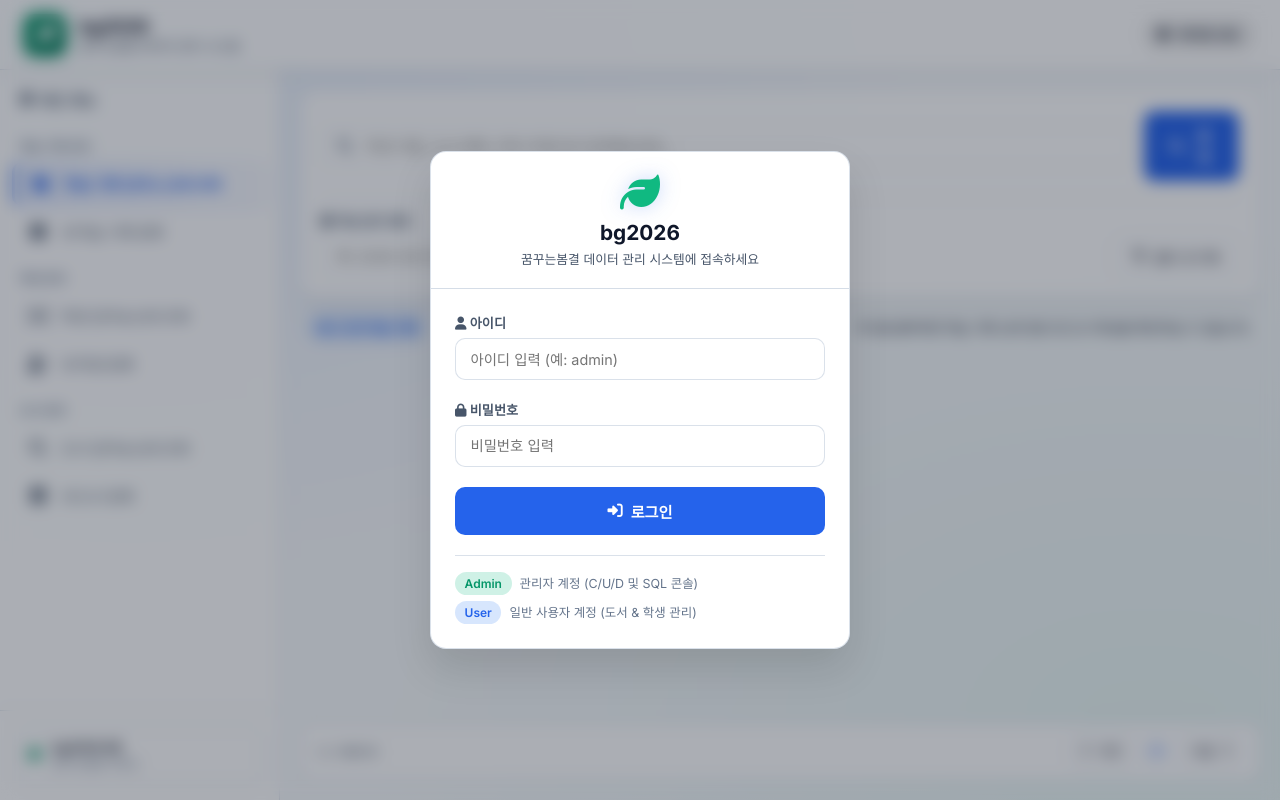
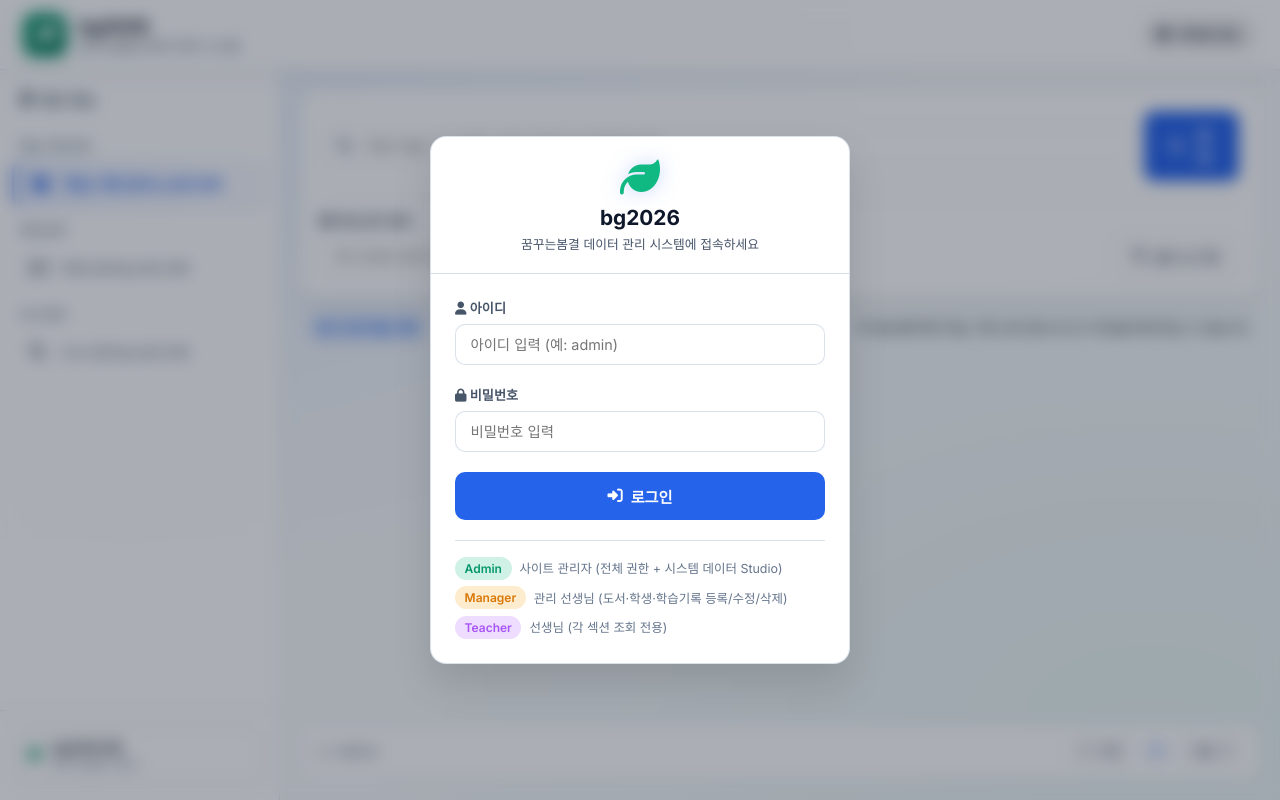
Before and after one commit to earthaholic/bg2026, a FastAPI app: page / in a window 1280 px wide. Run offline with FastAPI, Linux system fonts and the light colour scheme.

Commit message:
feat: 권한 체계를 3단계(사이트 관리자/관리 선생님/선생님)로 분리하고 도메인 수정·삭제 전용 API와 계정 마이그레이션 추가

```diff
--- a/main.py
+++ b/main.py
@@ -24,7 +24,7 @@ from database import (
     execute_raw_sql,
     get_db_connection
 )
-from auth import create_access_token, get_current_user, get_current_admin
+from auth import create_access_token, get_current_user, get_current_admin, get_current_staff
 
 app = FastAPI(
     title="bg2026 - 꿈꾸는봄결 데이터 관리 시스템",
@@ -144,10 +144,11 @@ def get_me(current_user: Dict[str, Any] = Depends(get_current_user)):
     }
 
 # --- User Book Registration & Search APIs ---
+# 등록/수정/삭제: 관리 선생님(manager) 이상만 가능 / 조회: 모든 로그인 사용자 가능
 @app.post("/api/user/books")
 def user_register_book(
     payload: UserBookRegisterRequest,
-    current_user: Dict[str, Any] = Depends(get_current_user)
+    current_user: Dict[str, Any] = Depends(get_current_staff)
 ):
     if not payload.Title or not payload.Title.strip():
         raise HTTPException(status_code=400, detail="도서명(Title)은 필수 입력 항목입니다.")
@@ -319,7 +320,7 @@ def user_get_book_detail(
 @app.post("/api/user/students")
 def user_register_student(
     payload: UserStudentRegisterRequest,
-    current_user: Dict[str, Any] = Depends(get_current_user)
+    current_user: Dict[str, Any] = Depends(get_current_staff)
 ):
     if not payload.Name or not payload.Name.strip():
         raise HTTPException(status_code=400, detail="학생 이름(Name)은 필수 입력 항목입니다.")
@@ -509,7 +510,7 @@ def picker_search_books(
 @app.post("/api/user/studylogs")
 def user_register_studylog(
     payload: UserStudyLogRegisterRequest,
-    current_user: Dict[str, Any] = Depends(get_current_user)
+    current_user: Dict[str, Any] = Depends(get_current_staff)
 ):
     if not payload.StudentId or payload.StudentId <= 0:
         raise HTTPException(status_code=400, detail="학생을 선택해 주세요.")
@@ -639,6 +640,112 @@ def user_get_studylog_detail(
         raise HTTPException(status_code=404, detail="해당 학습 기록을 찾을 수 없습니다.")
     return {"studylog": dict(row)}
 
+# --- Domain Data Update/Delete APIs (관리 선생님 이상 전용) ---
+def _resolve_domain_pk(table_name: str, id_val: Any) -> Optional[int]:
+    """rowid 또는 Id 중 실제 행의 rowid를 찾는다. 없으면 None.
+    INTEGER PRIMARY KEY 컬럼(Id)이 rowid 별칭이므로 결과 키가 'Id'로 나올 수 있어
+    컬럼명 대신 인덱스(0)로 접근한다."""
+    conn = get_db_connection()
+    try:
+        cursor = conn.cursor()
+        cursor.execute(f'SELECT rowid FROM "{table_name}" WHERE rowid = ? OR "Id" = ?', (id_val, id_val))
+        row = cursor.fetchone()
+        return row[0] if row else None
+    finally:
+        conn.close()
+
+@app.put("/api/user/books/{book_id}")
+def user_update_book(
+    book_id: int,
+    payload: RowDataRequest,
+    current_user: Dict[str, Any] = Depends(get_current_staff)
+):
+    row_id = _resolve_domain_pk("Books", book_id)
+    if row_id is None:
+        raise HTTPException(status_code=404, detail="해당 도서를 찾을 수 없습니다.")
+    try:
+        res = update_table_row("Books", "rowid", row_id, payload.data)
+        return {
+            "status": "success",
+            "message": "도서 정보가 성공적으로 수정되었습니다.",
+            "updated_rows": res.get("updated_rows")
+        }
+    except Exception as e:
+        raise HTTPException(status_code=400, detail=f"도서 수정 중 오류가 발생했습니다: {str(e)}")
+
+@app.delete("/api/user/books/{book_id}")
+def user_delete_book(
+    book_id: int,
+    current_user: Dict[str, Any] = Depends(get_current_staff)
+):
+    row_id = _resolve_domain_pk("Books", book_id)
+    if row_id is None:
+        raise HTTPException(status_code=404, detail="해당 도서를 찾을 수 없습니다.")
+    try:
+        res = delete_table_row("Books", "rowid", row_id)
+        return {
+            "status": "success",
+            "message": "도서가 성공적으로 삭제되었습니다.",
+            "deleted_rows": res.get("deleted_rows")
+        }
+    except Exception as e:
+        raise HTTPException(status_code=400, detail=f"도서 삭제 중 오류가 발생했습니다: {str(e)}")
+
+@app.put("/api/user/students/{student_id}")
+def user_update_student(
+    student_id: int,
+    payload: RowDataRequest,
+    current_user: Dict[str, Any] = Depends(get_current_staff)
+):
+    row_id = _resolve_domain_pk("Students", student_id)
+    if row_id is None:
+        raise HTTPException(status_code=404, detail="해당 학생을 찾을 수 없습니다.")
+    try:
+        res = update_table_row("Students", "rowid", row_id, payload.data)
+        return {
+            "status": "success",
+            "message": "학생 정보가 성공적으로 수정되었습니다.",
+            "updated_rows": res.get("updated_rows")
+        }
+    except Exception as e:
+        raise HTTPException(status_code=400, detail=f"학생 수정 중 오류가 발생했습니다: {str(e)}")
+
+@app.delete("/api/user/students/{student_id}")
+def user_delete_student(
+    student_id: int,
+    current_user: Dict[str, Any] = Depends(get_current_staff)
+):
+    row_id = _resolve_domain_pk("Students", student_id)
+    if row_id is None:
+        raise HTTPException(status_code=404, detail="해당 학생을 찾을 수 없습니다.")
+    try:
+        res = delete_table_row("Students", "rowid", row_id)
+        return {
+            "status": "success",
+            "message": "학생이 성공적으로 삭제되었습니다.",
+            "deleted_rows": res.get("deleted_rows")
+        }
+    except Exception as e:
+        raise HTTPException(status_code=400, detail=f"학생 삭제 중 오류가 발생했습니다: {str(e)}")
+
+@app.delete("/api/user/studylogs/{log_id}")
+def user_delete_studylog(
+    log_id: int,
+    current_user: Dict[str, Any] = Depends(get_current_staff)
+):
+    row_id = _resolve_domain_pk("StudyLogs", log_id)
+    if row_id is None:
+        raise HTTPException(status_code=404, detail="해당 학습 기록을 찾을 수 없습니다.")
+    try:
+        res = delete_table_row("StudyLogs", "rowid", row_id)
+        return {
+            "status": "success",
+            "message": "학습 기록이 성공적으로 삭제되었습니다.",
+            "deleted_rows": res.get("deleted_rows")
+        }
+    except Exception as e:
+        raise HTTPException(status_code=400, detail=f"학습 기록 삭제 중 오류가 발생했습니다: {str(e)}")
+
 # --- Database & Table Metadata APIs (Admin Only) ---
 
 
@@ -650,7 +757,7 @@ def list_tables(current_user: Dict[str, Any] = Depends(get_current_user)):
     return {"tables": tables}
 
 @app.get("/api/tables/{table_name}/schema")
-def table_schema(table_name: str, current_user: Dict[str, Any] = Depends(get_current_user)):
+def table_schema(table_name: str, current_user: Dict[str, Any] = Depends(get_current_admin)):
     schema = get_table_schema(table_name)
     if not schema:
         raise HTTPException(status_code=404, detail="테이블을 찾을 수 없습니다.")
--- a/static/css/styles.css
+++ b/static/css/styles.css
@@ -391,6 +391,18 @@ body {
     border-color: rgba(16, 185, 129, 0.3);
 }
 
+.role-pill.manager {
+    background: rgba(245, 158, 11, 0.15);
+    color: var(--warning);
+    border-color: rgba(245, 158, 11, 0.3);
+}
+
+.role-pill.teacher {
+    background: rgba(168, 85, 247, 0.15);
+    color: #a855f7;
+    border-color: rgba(168, 85, 247, 0.3);
+}
+
 /* Buttons */
 .btn {
     display: inline-flex;
@@ -1742,6 +1754,8 @@ body {
 }
 
 .badge-admin { background: rgba(16, 185, 129, 0.2); color: var(--success); }
+.badge-manager { background: rgba(245, 158, 11, 0.2); color: var(--warning); }
+.badge-teacher { background: rgba(168, 85, 247, 0.2); color: #a855f7; }
 .badge-user { background: rgba(59, 130, 246, 0.2); color: var(--primary); }
 
 .modal-actions {
--- a/static/js/app.js
+++ b/static/js/app.js
@@ -214,6 +214,19 @@ document.addEventListener('DOMContentLoaded', () => {
 
     // Init App
     init();
+
+    // Role Helpers
+    const ROLE_LABELS = { admin: '사이트 관리자', manager: '관리 선생님', teacher: '선생님' };
+    const STAFF_ONLY_VIEWS = ['studylog-reg', 'student-reg', 'book-reg'];
+    const ADMIN_ONLY_VIEWS = ['data-view', 'sql-console'];
+
+    function isAdmin() {
+        return !!(currentUser && currentUser.role === 'admin');
+    }
+
+    function isStaff() {
+        return !!(currentUser && (currentUser.role === 'admin' || currentUser.role === 'manager'));
+    }
 
     async function init() {
         setupEventListeners();
@@ -249,19 +262,28 @@ document.addEventListener('DOMContentLoaded', () => {
         userProfileBadge.classList.remove('hidden');
         btnLogout.classList.remove('hidden');
         badgeUsername.textContent = currentUser.username;
-        badgeRole.textContent = currentUser.role.toUpperCase();
+        badgeRole.textContent = (ROLE_LABELS[currentUser.role] || currentUser.role).toUpperCase();
         badgeRole.className = `role-pill ${currentUser.role}`;
 
         const adminOnlyItems = document.querySelectorAll('.admin-only');
-        if (currentUser.role === 'admin') {
-            adminOnlyItems.forEach(el => el.classList.remove('hidden'));
-        } else {
-            adminOnlyItems.forEach(el => el.classList.add('hidden'));
+        const staffOnlyItems = document.querySelectorAll('.staff-only');
+        adminOnlyItems.forEach(el => el.classList.toggle('hidden', !isAdmin()));
+        staffOnlyItems.forEach(el => el.classList.toggle('hidden', !isStaff()));
+
+        // 선생님(조회 전용)은 검색/상세 조회 뷰로 이동
+        if (!isStaff()) {
             switchView('studylog-search');
         }
     }
 
     function switchView(targetView) {
+        // 권한 가드: 선생님은 등록 뷰, 사이트 관리자 외에는 Studio 뷰 접근 불가
+        if (STAFF_ONLY_VIEWS.includes(targetView) && !isStaff()) {
+            targetView = 'studylog-search';
+        } else if (ADMIN_ONLY_VIEWS.includes(targetView) && !isAdmin()) {
+            targetView = 'studylog-search';
+        }
+
         document.querySelectorAll('.menu-nav-item').forEach(item => {
             item.classList.toggle('active', item.getAttribute('data-view') === targetView);
         });
@@ -270,7 +292,7 @@ document.addEventListener('DOMContentLoaded', () => {
             view.classList.toggle('active', view.id === `view-${targetView}`);
         });
 
-        if (targetView === 'data-view' && currentUser && currentUser.role === 'admin') {
+        if (targetView === 'data-view' && isAdmin()) {
             dataStudioHeaderBar.classList.remove('hidden');
         } else {
             dataStudioHeaderBar.classList.add('hidden');
@@ -302,6 +324,7 @@ document.addEventListener('DOMContentLoaded', () => {
         userProfileBadge.classList.add('hidden');
         btnLogout.classList.add('hidden');
         document.querySelectorAll('.admin-only').forEach(el => el.classList.add('hidden'));
+        document.querySelectorAll('.staff-only').forEach(el => el.classList.add('hidden'));
         dataStudioHeaderBar.classList.add('hidden');
         showLoginModal();
     }
@@ -643,7 +666,7 @@ document.addEventListener('DOMContentLoaded', () => {
 
             formUserBookReg.reset();
             await loadRecentBooks();
-            if (currentUser.role === 'admin' && currentTable === 'Books') {
+            if (isAdmin() && currentTable === 'Books') {
                 await loadTableData();
             }
         } catch (err) {
@@ -685,7 +708,7 @@ document.addEventListener('DOMContentLoaded', () => {
 
             formUserStudentReg.reset();
             await loadRecentStudents();
-            if (currentUser.role === 'admin' && currentTable === 'Students') {
+            if (isAdmin() && currentTable === 'Students') {
                 await loadTableData();
             }
         } catch (err) {
@@ -1226,7 +1249,7 @@ document.addEventListener('DOMContentLoaded', () => {
 
             // NOTE: Do NOT reset the form! Selected student, book, and date remain intact!
             await loadRecentStudyLogs();
-            if (currentUser && currentUser.role === 'admin' && currentTable === 'StudyLogs') {
+            if (isAdmin() && currentTable === 'StudyLogs') {
                 await loadTableData();
             }
         } catch (err) {
@@ -1363,7 +1386,7 @@ document.addEventListener('DOMContentLoaded', () => {
             const data = await apiFetch(`/api/user/studylogs/${logId}`);
             const l = data.studylog;
 
-            if (currentUser && currentUser.role === 'admin') {
+            if (isStaff()) {
                 modalStudyLogDetailActions.innerHTML = `
                     <button id="btn-modal-delete-studylog" class="btn btn-sm btn-danger">
                         <i class="fa-solid fa-trash-can"></i> 학습 기록 삭제
@@ -1427,13 +1450,11 @@ document.addEventListener('DOMContentLoaded', () => {
         modalStudyLogDeleteConfirm.classList.remove('hidden');
 
         btnSubmitStudyLogDeleteConfirm.onclick = async () => {
-            const pkCol = l.row_id ? 'rowid' : 'Id';
             const pkVal = l.row_id || l.Id;
 
             try {
-                await apiFetch('/api/tables/StudyLogs/row', {
-                    method: 'DELETE',
-                    body: JSON.stringify({ pk_col: pkCol, pk_val: pkVal })
+                await apiFetch(`/api/user/studylogs/${pkVal}`, {
+                    method: 'DELETE'
                 });
 
                 modalStudyLogDeleteConfirm.classList.add('hidden');
@@ -1658,7 +1679,7 @@ document.addEventListener('DOMContentLoaded', () => {
             const b = data.book;
             currentDetailBook = b;
 
-            if (currentUser && currentUser.role === 'admin') {
+            if (isStaff()) {
                 modalBookDetailActions.innerHTML = `
                     <button id="btn-modal-edit-book" class="btn btn-sm btn-primary">
                         <i class="fa-solid fa-pen-to-square"></i> 수정
@@ -1797,7 +1818,7 @@ document.addEventListener('DOMContentLoaded', () => {
             const data = await apiFetch(`/api/user/students/${studentId}`);
             const s = data.student;
 
-            if (currentUser && currentUser.role === 'admin') {
+            if (isStaff()) {
                 modalStudentDetailActions.innerHTML = `
                     <button id="btn-modal-edit-student" class="btn btn-sm btn-primary">
                         <i class="fa-solid fa-pen-to-square"></i> 수정
@@ -2179,13 +2200,11 @@ document.addEventListener('DOMContentLoaded', () => {
         btnSubmitStudentDeleteConfirm.onclick = async () => {
             if (inputConfirmDeleteStudentName.value.trim() !== expectedName) return;
 
-            const pkCol = s.row_id ? 'rowid' : 'Id';
             const pkVal = s.row_id || s.Id;
 
             try {
-                await apiFetch('/api/tables/Students/row', {
-                    method: 'DELETE',
-                    body: JSON.stringify({ pk_col: pkCol, pk_val: pkVal })
+                await apiFetch(`/api/user/students/${pkVal}`, {
+                    method: 'DELETE'
                 });
 
                 modalStudentDeleteConfirm.classList.add('hidden');
@@ -2204,7 +2223,7 @@ document.addEventListener('DOMContentLoaded', () => {
 
     // Render Admin Student Detail Edit Form Mode
     function renderStudentDetailEditForm(s, studentId) {
-        modalStudentDetailTitle.innerHTML = `<i class="fa-solid fa-pen-to-square"></i> 학생 정보 수정 (Admin)`;
+        modalStudentDetailTitle.innerHTML = `<i class="fa-solid fa-pen-to-square"></i> 학생 정보 수정`;
         modalStudentDetailActions.innerHTML = '';
 
         let html = `
@@ -2281,17 +2300,10 @@ document.addEventListener('DOMContentLoaded', () => {
             return;
         }
 
-        const pkCol = origStudent.row_id ? 'rowid' : 'Id';
-        const pkVal = origStudent.row_id || origStudent.Id;
-
         try {
-            await apiFetch('/api/tables/Students/row', {
+            await apiFetch(`/api/user/students/${studentId}`, {
                 method: 'PUT',
-                body: JSON.stringify({
-                    pk_col: pkCol,
-                    pk_val: pkVal,
-                    data: data
-                })
+                body: JSON.stringify({ data: data })
             });
 
             await openStudentDetailModal(studentId);
@@ -2329,13 +2341,11 @@ document.addEventListener('DOMContentLoaded', () => {
         btnSubmitDeleteConfirm.onclick = async () => {
             if (inputConfirmDeleteTitle.value.trim() !== expectedTitle) return;
 
-            const pkCol = b.row_id ? 'rowid' : 'Id';
             const pkVal = b.row_id || b.Id;
 
             try {
-                await apiFetch('/api/tables/Books/row', {
-                    method: 'DELETE',
-                    body: JSON.stringify({ pk_col: pkCol, pk_val: pkVal })
+                await apiFetch(`/api/user/books/${pkVal}`, {
+                    method: 'DELETE'
                 });
 
                 modalDeleteConfirm.classList.add('hidden');
@@ -2354,7 +2364,7 @@ document.addEventListener('DOMContentLoaded', () => {
 
     // Render Admin Book Detail Edit Form Mode
     function renderBookDetailEditForm(b, bookId) {
-        modalBookDetailTitle.innerHTML = `<i class="fa-solid fa-pen-to-square"></i> 도서 정보 수정 (Admin)`;
+        modalBookDetailTitle.innerHTML = `<i class="fa-solid fa-pen-to-square"></i> 도서 정보 수정`;
         modalBookDetailActions.innerHTML = '';
 
         function renderSelectOptions(currentVal) {
@@ -2540,17 +2550,10 @@ document.addEventListener('DOMContentLoaded', () => {
             return;
         }
 
-        const pkCol = origBook.row_id ? 'rowid' : 'Id';
-        const pkVal = origBook.row_id || origBook.Id;
-
         try {
-            await apiFetch('/api/tables/Books/row', {
+            await apiFetch(`/api/user/books/${bookId}`, {
                 method: 'PUT',
-                body: JSON.stringify({
-                    pk_col: pkCol,
-                    pk_val: pkVal,
-                    data: data
-                })
+                body: JSON.stringify({ data: data })
             });
 
             await openBookDetailModal(bookId);
@@ -2566,7 +2569,7 @@ document.addEventListener('DOMContentLoaded', () => {
 
     // Load Tables List (Admin Only) - Populates Table Selector Dropdown
     async function loadTables() {
-        if (!currentUser || currentUser.role !== 'admin') {
+        if (!isAdmin()) {
             selectActiveTable.innerHTML = '<option value="">권한 없음</option>';
             return;
         }
@@ -2608,7 +2611,7 @@ document.addEventListener('DOMContentLoaded', () => {
         selectActiveTable.value = tableName;
         activeTableTitle.innerHTML = `<i class="fa-solid fa-table"></i> ${tableName}`;
 
-        if (currentUser && currentUser.role === 'admin') {
+        if (isAdmin()) {
             await loadTableSchema();
             await loadTableData();
         }
@@ -2691,14 +2694,14 @@ document.addEventListener('DOMContentLoaded', () => {
 
         // Render Headers
         let headHtml = '';
-        if (currentUser && currentUser.role === 'admin') {
+        if (isAdmin()) {
             headHtml += `<th style="width: 40px; text-align: center;"><input type="checkbox" id="chk-select-all"></th>`;
         }
 
         tableSchema.forEach(col => {
             headHtml += `<th>${col.name} ${col.pk ? '<i class="fa-solid fa-key" style="color: var(--warning); font-size: 0.7rem;"></i>' : ''}</th>`;
         });
-        if (currentUser && currentUser.role === 'admin') {
+        if (isAdmin()) {
             headHtml += '<th style="text-align: right;">작업 (Admin)</th>';
         }
         tableHeadTr.innerHTML = headHtml;
@@ -2732,7 +2735,7 @@ document.addEventListener('DOMContentLoaded', () => {
 
             bodyHtml += `<tr class="${isRowSelected ? 'row-selected' : ''}">`;
 
-            if (currentUser && currentUser.role === 'admin') {
+            if (isAdmin()) {
                 bodyHtml += `<td style="text-align: center;"><input type="checkbox" class="chk-row" data-pk="${escapeHtml(String(pkVal))}" ${isRowSelected ? 'checked' : ''}></td>`;
             }
 
@@ -2742,7 +2745,7 @@ document.addEventListener('DOMContentLoaded', () => {
                 bodyHtml += `<td>${displayVal}</td>`;
             });
 
-            if (currentUser && currentUser.role === 'admin') {
+            if (isAdmin()) {
                 bodyHtml += `
                     <td style="text-align: right;" class="table-actions">
                         <button class="btn btn-sm btn-outline btn-edit-row" data-idx="${idx}"><i class="fa-solid fa-pen"></i> 수정</button>
@@ -2755,7 +2758,7 @@ document.addEventListener('DOMContentLoaded', () => {
 
         tableBody.innerHTML = bodyHtml;
 
-        if (currentUser && currentUser.role === 'admin') {
+        if (isAdmin()) {
             document.querySelectorAll('.chk-row').forEach(chk => {
                 chk.addEventListener('change', (e) => {
                     const pkVal = e.target.getAttribute('data-pk');
@@ -2790,7 +2793,7 @@ document.addEventListener('DOMContentLoaded', () => {
     function updateBatchDeleteUI() {
         const count = selectedPkValues.size;
         selectedCountSpan.textContent = count;
-        if (count > 0 && currentUser && currentUser.role === 'admin') {
+        if (count > 0 && isAdmin()) {
             btnBatchDelete.classList.remove('hidden');
         } else {
             btnBatchDelete.classList.add('hidden');
--- a/templates/index.html
+++ b/templates/index.html
@@ -65,7 +65,7 @@
                         <i class="fa-solid fa-book-bookmark nav-icon"></i>
                         <span>학습 기록 검색 & 상세 조회</span>
                     </div>
-                    <div class="menu-nav-item" data-view="studylog-reg">
+                    <div class="menu-nav-item staff-only hidden" data-view="studylog-reg">
                         <i class="fa-solid fa-square-plus nav-icon"></i>
                         <span>새 학습 기록 등록</span>
                     </div>
@@ -75,7 +75,7 @@
                         <i class="fa-solid fa-users-viewfinder nav-icon"></i>
                         <span>학생 검색 & 상세 조회</span>
                     </div>
-                    <div class="menu-nav-item" data-view="student-reg">
+                    <div class="menu-nav-item staff-only hidden" data-view="student-reg">
                         <i class="fa-solid fa-user-plus nav-icon"></i>
                         <span>새 학생 등록</span>
                     </div>
@@ -85,7 +85,7 @@
                         <i class="fa-solid fa-magnifying-glass nav-icon"></i>
                         <span>도서 검색 & 상세 조회</span>
                     </div>
-                    <div class="menu-nav-item" data-view="book-reg">
+                    <div class="menu-nav-item staff-only hidden" data-view="book-reg">
                         <i class="fa-solid fa-book-medical nav-icon"></i>
                         <span>새 도서 등록</span>
                     </div>
@@ -843,8 +843,9 @@
                 </form>
 
                 <div class="login-hints">
-                    <div class="hint-item"><span class="badge badge-admin">Admin</span> 관리자 계정 (C/U/D 및 SQL 콘솔)</div>
-                    <div class="hint-item"><span class="badge badge-user">User</span> 일반 사용자 계정 (도서 & 학생 관리)</div>
+                    <div class="hint-item"><span class="badge badge-admin">Admin</span> 사이트 관리자 (전체 권한 + 시스템 데이터 Studio)</div>
+                    <div class="hint-item"><span class="badge badge-manager">Manager</span> 관리 선생님 (도서·학생·학습기록 등록/수정/삭제)</div>
+                    <div class="hint-item"><span class="badge badge-teacher">Teacher</span> 선생님 (각 섹션 조회 전용)</div>
                 </div>
             </div>
         </div>
@@ -886,7 +887,7 @@
     <div id="modal-delete-confirm" class="modal-backdrop hidden">
         <div class="modal-card confirm-delete-card">
             <div class="modal-header" style="border-bottom-color: rgba(239, 68, 68, 0.3);">
-                <h3 style="color: var(--danger);"><i class="fa-solid fa-triangle-exclamation"></i> 도서 삭제 확인 (Admin)</h3>
+                <h3 style="color: var(--danger);"><i class="fa-solid fa-triangle-exclamation"></i> 도서 삭제 확인</h3>
                 <button id="btn-close-delete-confirm" class="btn-close">&times;</button>
             </div>
             <div class="modal-body">
@@ -913,7 +914,7 @@
     <div id="modal-student-delete-confirm" class="modal-backdrop hidden">
         <div class="modal-card confirm-delete-card">
             <div class="modal-header" style="border-bottom-color: rgba(239, 68, 68, 0.3);">
-                <h3 style="color: var(--danger);"><i class="fa-solid fa-triangle-exclamation"></i> 학생 삭제 확인 (Admin)</h3>
+                <h3 style="color: var(--danger);"><i class="fa-solid fa-triangle-exclamation"></i> 학생 삭제 확인</h3>
                 <button id="btn-close-student-delete-confirm" class="btn-close">&times;</button>
             </div>
             <div class="modal-body">
@@ -994,7 +995,7 @@
     <div id="modal-studylog-delete-confirm" class="modal-backdrop hidden">
         <div class="modal-card confirm-delete-card">
             <div class="modal-header" style="border-bottom-color: rgba(239, 68, 68, 0.3);">
-                <h3 style="color: var(--danger);"><i class="fa-solid fa-triangle-exclamation"></i> 학습 기록 삭제 확인 (Admin)</h3>
+                <h3 style="color: var(--danger);"><i class="fa-solid fa-triangle-exclamation"></i> 학습 기록 삭제 확인</h3>
                 <button id="btn-close-studylog-delete-confirm" class="btn-close">&times;</button>
             </div>
             <div class="modal-body">
```
Also changed, not shown: auth.py (+10 -0 lines), config.py (+6 -3 lines), database.py (+39 -6 lines).
